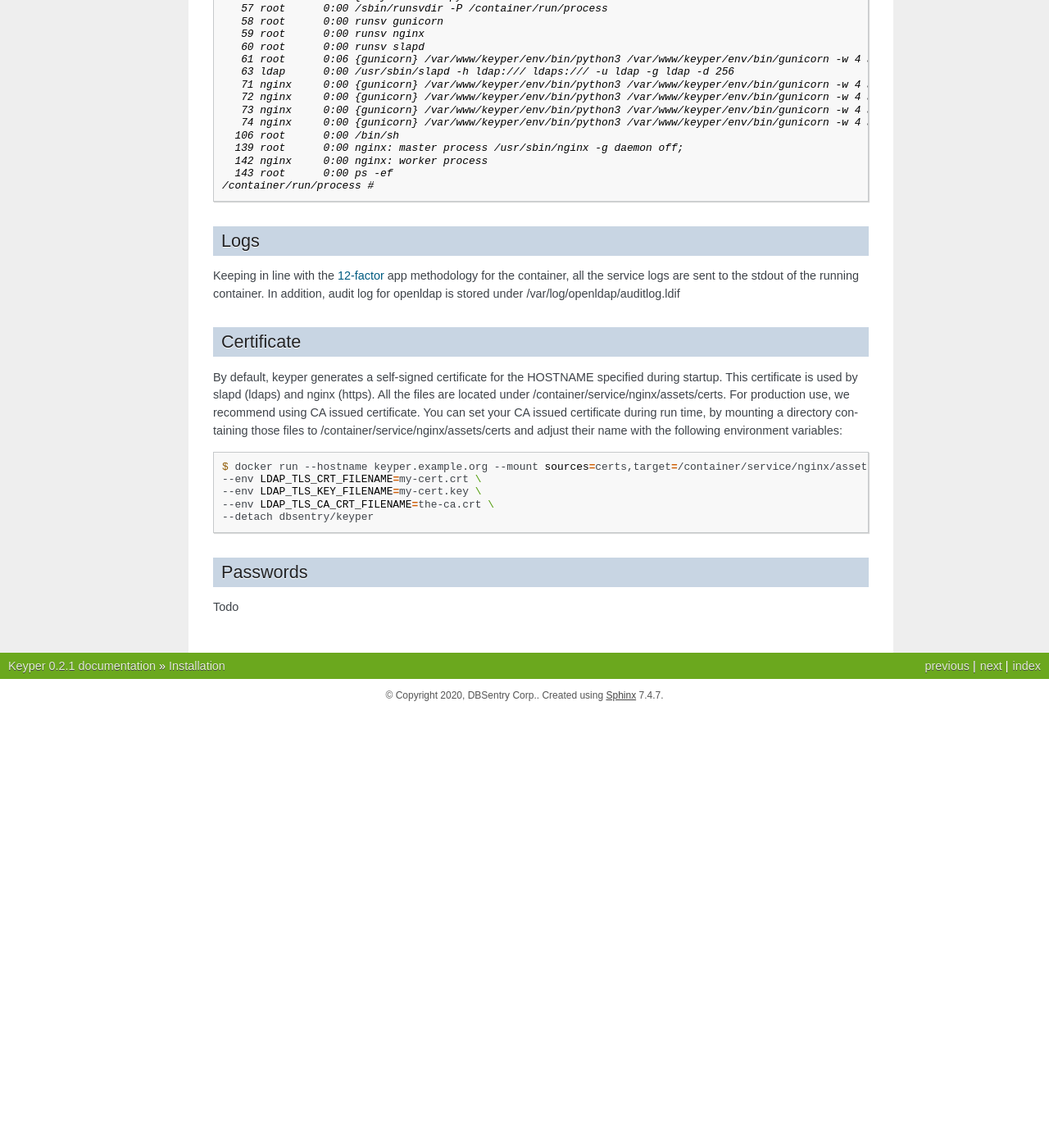
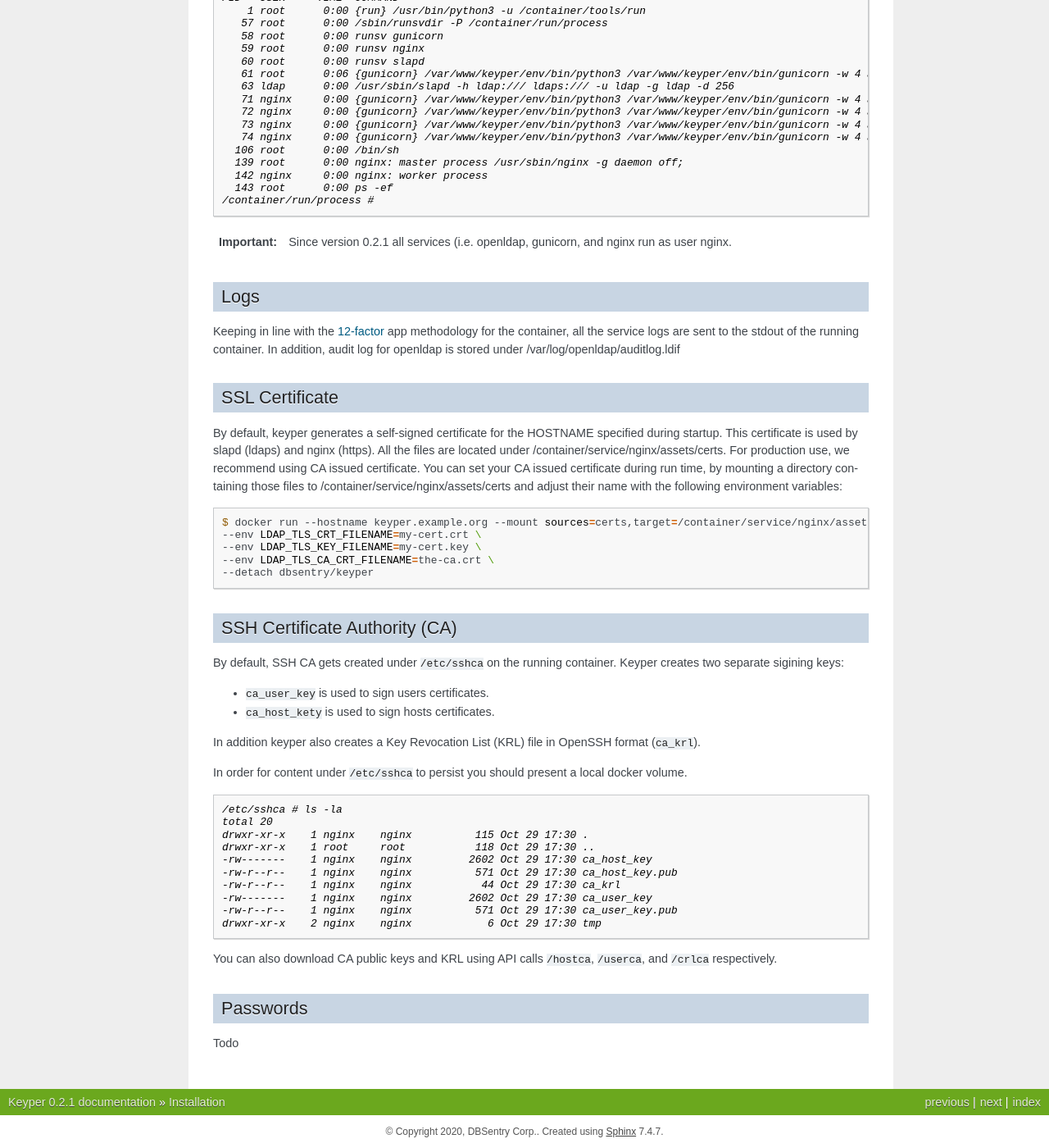
Before and after one commit to mlgupta/keyper-docs, a Sphinx documentation site: the page built from source/Installation.md, in a window 1280 px wide and 1400 px high, scrolled down 3206 px. Shown: the whole window at 82% size. Built offline with Sphinx 7.4.7, drawn with Linux system fonts in a browser that asks for light colours; before the commit the page ends 4074 px from its top, so only the background shows below that; some of the changed text lies outside the part shown.

Commit message:
Certificate based authentication

````diff
--- a/source/Installation.md
+++ b/source/Installation.md
@@ -1,6 +1,6 @@
 # Installation
 ## Requirements
-Keyper is bundled as a docker container with alpine Linux as its base. To run keyper you need to have docker running on your server. Alternatively, you can also use podman.
+Keyper is bundled as a docker container with alpine Linux as its base. To run keyper you need to have docker running on your server. Alternatively, you can use podman, which is bundled natively with RHEL and its varients and it does not require any running daemon.
 
 ## Quickstart
 To run docker image using docker cli:
@@ -76,6 +72,9 @@ Following environment variables can be set as part of the docker cli:
 ```
 
 ```important:: We recommend setting the HOSTNAME parameter on cli. By default, the container creates a self-signed SSL certificate per the hostname. We recommend you use a CA issued certificate in production.
+```
+
+```important:: Since version 0.2.1 all services (i.e. openldap, gunicorn, and nginx run as user nginx.
 ```
 
 ## Data Persistence
@@ -180,10 +179,13 @@ PID   USER     TIME  COMMAND
 /container/run/process #
 ```
 
+```important:: Since version 0.2.1 all services (i.e. openldap, gunicorn, and nginx run as user nginx.
+```
+
 ## Logs
 Keeping in line with the [12-factor](https://12factor.net/) app methodology for the container, all the service logs are sent to the stdout of the running container. In addition, audit log for openldap is stored under /var/log/openldap/auditlog.ldif
 
-## Certificate
+## SSL Certificate
 By default, keyper generates a self-signed certificate for the HOSTNAME specified during startup. This certificate is used by slapd (ldaps) and nginx (https). All the files are located under /container/service/nginx/assets/certs. For production use, we recommend using CA issued certificate. You can set your CA issued certificate during run time, by mounting a directory containing those files to /container/service/nginx/assets/certs and adjust their name with the following environment variables:
 
 ```console
@@ -194,5 +196,29 @@ $ docker run --hostname keyper.example.org --mount sources=certs,target=/contain
 --detach dbsentry/keyper
 ```
 
+## SSH Certificate Authority (CA)
+By default, SSH CA gets created under ```/etc/sshca``` on the running container. Keyper creates two separate sigining keys:
+* ```ca_user_key``` is used to sign users certificates.
+* ```ca_host_kety``` is used to sign hosts certificates.
+
+In addition keyper also creates a Key Revocation List (KRL) file in OpenSSH format (```ca_krl```).
+
+In order for content under ```/etc/sshca``` to persist you should present a local docker volume.
+
+```console
+/etc/sshca # ls -la
+total 20
+drwxr-xr-x    1 nginx    nginx          115 Oct 29 17:30 .
+drwxr-xr-x    1 root     root           118 Oct 29 17:30 ..
+-rw-------    1 nginx    nginx         2602 Oct 29 17:30 ca_host_key
+-rw-r--r--    1 nginx    nginx          571 Oct 29 17:30 ca_host_key.pub
+-rw-r--r--    1 nginx    nginx           44 Oct 29 17:30 ca_krl
+-rw-------    1 nginx    nginx         2602 Oct 29 17:30 ca_user_key
+-rw-r--r--    1 nginx    nginx          571 Oct 29 17:30 ca_user_key.pub
+drwxr-xr-x    2 nginx    nginx            6 Oct 29 17:30 tmp
+```
+
+You can also download CA public keys and KRL using API calls ```/hostca```, ```/userca```, and ```/crlca``` respectively.
+
 ## Passwords
 Todo
````
Also changed, not shown: other parts of source/Installation.md (+0 -4 lines), source/Introduction.md (+1 -1 lines), source/SSH Config.md (+40 -26 lines).
